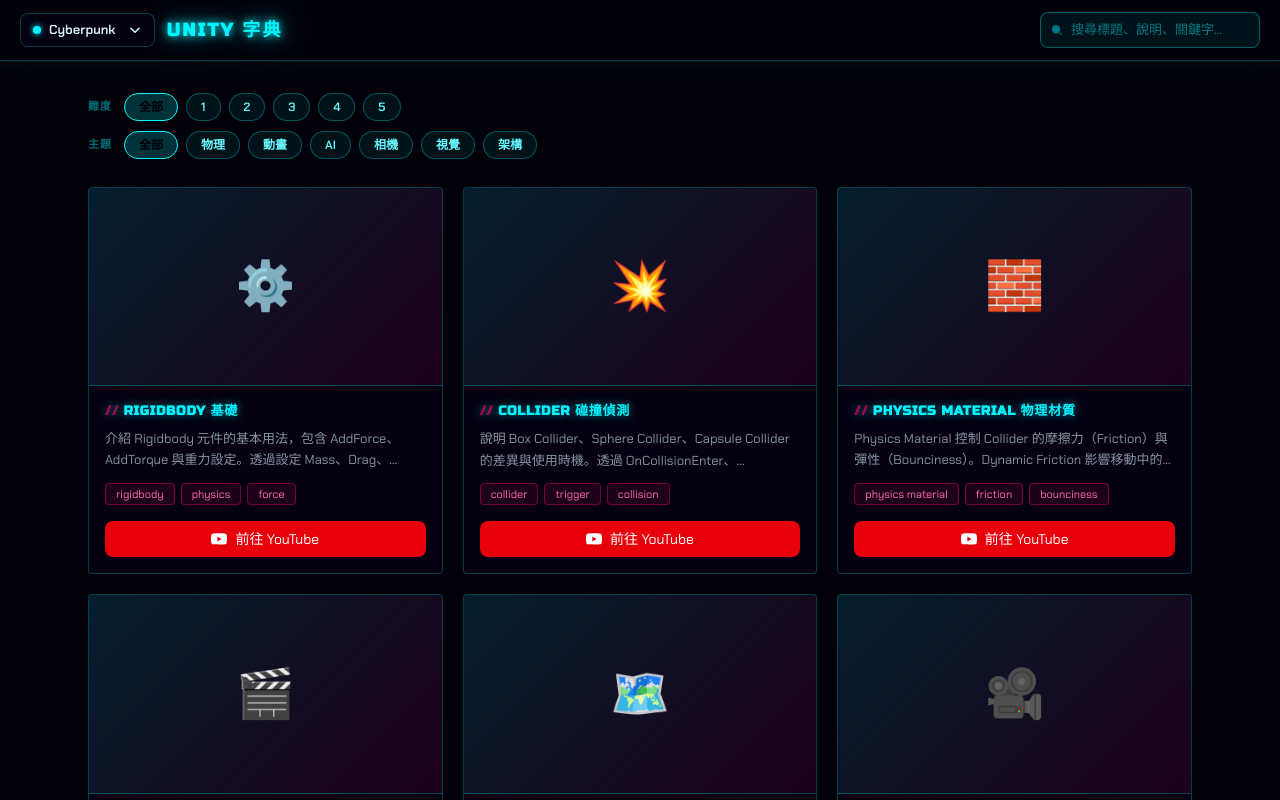
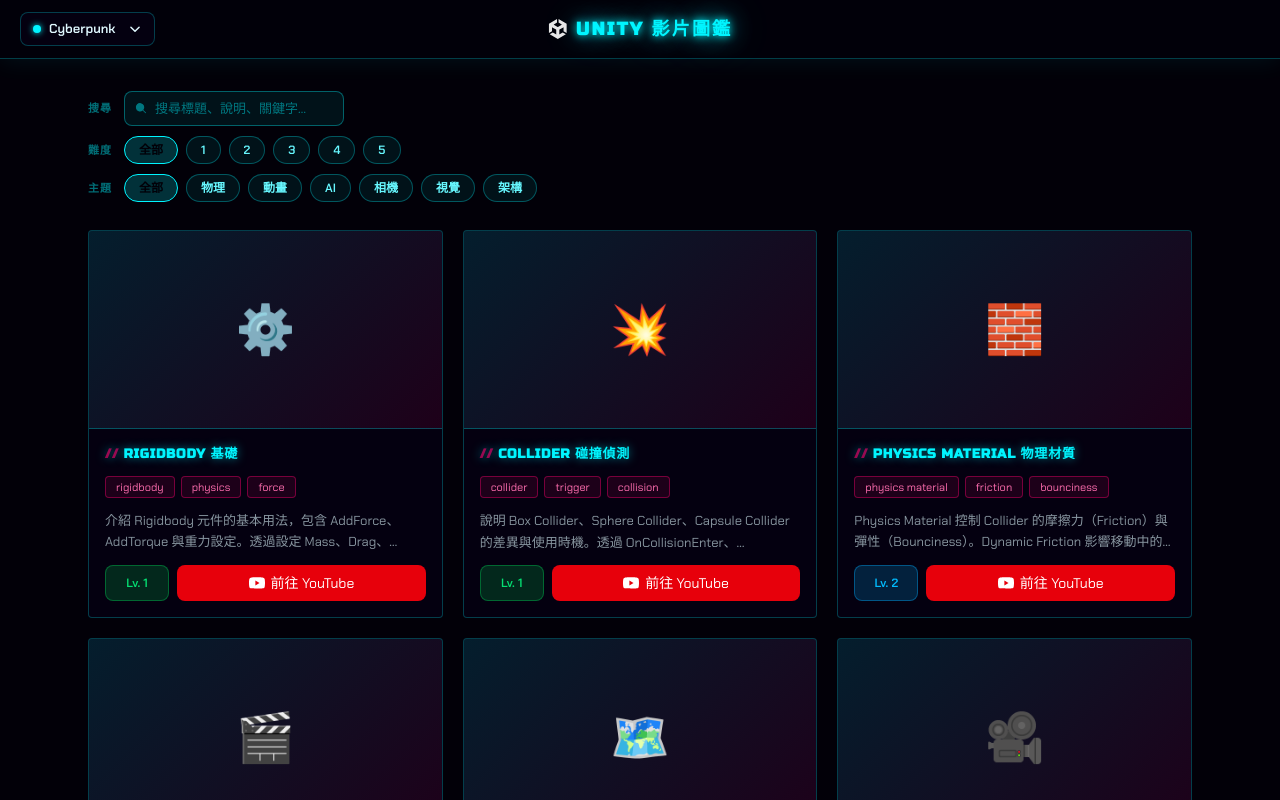
Before and after one commit to HKHorazon/UnityDictionary, a Vue app: page / in a window 1280 px wide. Shown: the top 800 px of the page. Built offline with nearby package versions, Linux system fonts and the light colour scheme.

Commit message:
調整 UI 為行動裝置響應式設計，優化卡片版面與篩選功能

```diff
--- a/index.html
+++ b/index.html
@@ -2,9 +2,9 @@
 <html lang="en">
   <head>
     <meta charset="UTF-8" />
-    <link rel="icon" type="image/svg+xml" href="/favicon.svg" />
+    <link rel="icon" type="image/svg+xml" href="/unity.svg" />
     <meta name="viewport" content="width=device-width, initial-scale=1.0" />
-    <title>Unity 字典</title>
+    <title>Unity 影片圖鑑</title>
     <link rel="preconnect" href="https://fonts.googleapis.com" />
     <link rel="preconnect" href="https://fonts.gstatic.com" crossorigin />
     <link href="https://fonts.googleapis.com/css2?family=Russo+One&family=Chakra+Petch:wght@400;600&family=JetBrains+Mono:wght@400;700&family=IBM+Plex+Sans:wght@400;500;600&family=Press+Start+2P&family=VT323&family=Inter:wght@400;500;600;700&family=Noto+Serif+JP:wght@400;700&family=Noto+Sans+JP:wght@400;500;700&family=Share+Tech+Mono&family=Fira+Code:wght@400;500;700&display=swap" rel="stylesheet" />
--- a/src/App.vue
+++ b/src/App.vue
@@ -1,6 +1,6 @@
 <template>
   <div :data-theme="theme" class="app-root">
-    <header class="app-header px-5 py-3 flex items-center gap-3 flex-wrap">
+    <header class="app-header px-5 py-3 flex items-center gap-3 flex-wrap relative">
 
       <!-- Theme Dropdown -->
       <div class="theme-picker" ref="pickerRef">
@@ -26,20 +26,31 @@
       </div>
 
       <!-- Title -->
-      <h1 class="site-title text-lg font-bold">Unity 字典</h1>
+      <h1 class="site-title text-lg font-bold absolute left-1/2 -translate-x-1/2 flex items-center gap-2">
+        <img :src="unityIcon" class="w-5 h-5 opacity-90" alt="Unity" />
+        Unity 影片圖鑑
+      </h1>
 
-      <!-- Search -->
-      <div class="search-wrap ml-auto">
-        <svg class="search-icon" width="14" height="14" viewBox="0 0 15 15" fill="none">
-          <path d="M10 6.5a3.5 3.5 0 1 1-7 0 3.5 3.5 0 0 1 7 0Zm-.72 3.72a4.5 4.5 0 1 1 .71-.71l2.76 2.75a.5.5 0 1 1-.71.71l-2.76-2.75Z" fill="currentColor"/>
+      <!-- Mobile filter toggle -->
+      <button class="filter-toggle-btn sm:hidden ml-auto" @click="filterOpen = true">
+        <svg width="22" height="22" viewBox="0 0 15 15" fill="none">
+          <path d="M1 3h13M3 7.5h9M5.5 12h4" stroke="currentColor" stroke-width="1.5" stroke-linecap="round"/>
         </svg>
-        <input v-model="query" type="text" class="search-input" placeholder="搜尋標題、說明、關鍵字…" />
-      </div>
+      </button>
     </header>
 
     <main class="relative z-10 max-w-6xl mx-auto px-6 py-8">
       <!-- Filters -->
-      <div class="filter-block">
+      <div class="filter-block hidden sm:flex sm:flex-col">
+        <div class="filter-row">
+          <span class="filter-label">搜尋</span>
+          <div class="search-wrap">
+            <svg class="search-icon" width="14" height="14" viewBox="0 0 15 15" fill="none">
+              <path d="M10 6.5a3.5 3.5 0 1 1-7 0 3.5 3.5 0 0 1 7 0Zm-.72 3.72a4.5 4.5 0 1 1 .71-.71l2.76 2.75a.5.5 0 1 1-.71.71l-2.76-2.75Z" fill="currentColor"/>
+            </svg>
+            <input v-model="query" type="text" class="search-input" placeholder="搜尋標題、說明、關鍵字…" />
+          </div>
+        </div>
         <div class="filter-row">
           <span class="filter-label">難度</span>
           <button
@@ -74,23 +85,29 @@
           <!-- Thumb -->
           <div class="t-thumb" @click="openModal(entry)">
             <img v-if="isUrl(entry.thumb)" :src="entry.thumb" :alt="entry.title" class="w-full h-full object-cover" />
-            <span v-else class="text-5xl select-none">{{ entry.thumb || '🎮' }}</span>
+            <span v-else class="text-3xl sm:text-5xl select-none">{{ entry.thumb || '🎮' }}</span>
             <div class="t-thumb-overlay"><span>詳細資訊</span></div>
           </div>
 
           <!-- Body -->
-          <div class="flex flex-col flex-1 p-4 gap-3">
-            <div>
-              <h2 class="t-card-title font-semibold">{{ entry.title }}</h2>
-              <p class="t-card-desc mt-2 line-clamp-2">{{ entry.description }}</p>
+          <div class="flex flex-col flex-1 px-3 py-2 sm:p-4 gap-1 sm:gap-3 min-w-0">
+            <!-- 行1：標題 -->
+            <h2 class="t-card-title font-semibold text-sm sm:text-base line-clamp-1 sm:line-clamp-none">{{ entry.title }}</h2>
+            <!-- 行2：關鍵字（最多一排，超出顯示 +N） -->
+            <div class="flex flex-nowrap gap-1 sm:gap-1.5 overflow-hidden">
+              <template v-for="(kw, i) in entry.keywords" :key="kw">
+                <button v-if="i < 3" class="t-tag shrink-0" @click="query = kw">{{ kw }}</button>
+              </template>
+              <span v-if="entry.keywords.length > 3" class="t-tag shrink-0 cursor-default">+{{ entry.keywords.length - 3 }}</span>
             </div>
-            <div class="flex flex-wrap gap-1.5">
-              <button v-for="kw in entry.keywords" :key="kw" class="t-tag" @click="query = kw">{{ kw }}</button>
-            </div>
-            <div class="mt-auto pt-1">
+            <!-- 行3：描述 -->
+            <p class="t-card-desc text-xs sm:text-sm line-clamp-2 leading-snug">{{ entry.description }}</p>
+            <!-- 行4：難度 20% + YouTube 80% -->
+            <div class="mt-auto flex gap-2">
+              <span v-if="entry.difficulty" :class="['flex items-center justify-center flex-[2] text-xs rounded-lg font-semibold', difficultyColor[entry.difficulty]]">Lv. {{ entry.difficulty }}</span>
               <a :href="`https://www.youtube.com/watch?v=${entry.youtubeId}`" target="_blank" rel="noopener noreferrer"
-                class="flex items-center justify-center gap-2 w-full py-2 rounded-lg bg-red-600 hover:bg-red-500 text-white text-sm font-medium transition-colors duration-200">
-                <svg class="w-4 h-4 shrink-0" viewBox="0 0 24 24" fill="currentColor">
+                class="flex-[8] flex items-center justify-center gap-1.5 py-1 sm:py-2 rounded-lg bg-red-600 hover:bg-red-500 text-white text-xs sm:text-sm font-medium transition-colors duration-200">
+                <svg class="w-3 h-3 sm:w-4 sm:h-4 shrink-0" viewBox="0 0 24 24" fill="currentColor">
                   <path d="M23.498 6.186a3.016 3.016 0 0 0-2.122-2.136C19.505 3.545 12 3.545 12 3.545s-7.505 0-9.377.505A3.017 3.017 0 0 0 .502 6.186C0 8.07 0 12 0 12s0 3.93.502 5.814a3.016 3.016 0 0 0 2.122 2.136c1.871.505 9.376.505 9.376.505s7.505 0 9.377-.505a3.015 3.015 0 0 0 2.122-2.136C24 15.93 24 12 24 12s0-3.93-.502-5.814zM9.545 15.568V8.432L15.818 12l-6.273 3.568z"/>
                 </svg>
                 前往 YouTube
@@ -101,47 +118,123 @@
       </div>
     </main>
 
+    <!-- Mobile Filter Drawer -->
+    <Teleport to="body">
+      <template v-if="filterOpen">
+        <div class="filter-drawer-backdrop" @click="filterOpen = false"></div>
+        <div :data-theme="theme" class="filter-drawer" @click.stop>
+          <div class="filter-drawer-header">
+            <span class="filter-drawer-title">篩選</span>
+            <button class="filter-drawer-close" @click="filterOpen = false">
+              <svg width="24" height="24" viewBox="0 0 24 24" fill="none" stroke="currentColor" stroke-width="2">
+                <path stroke-linecap="round" stroke-linejoin="round" d="M6 18L18 6M6 6l12 12"/>
+              </svg>
+            </button>
+          </div>
+          <div class="filter-drawer-section">
+            <span class="filter-label">搜尋</span>
+            <div class="search-wrap filter-drawer-search">
+              <svg class="search-icon" width="14" height="14" viewBox="0 0 15 15" fill="none">
+                <path d="M10 6.5a3.5 3.5 0 1 1-7 0 3.5 3.5 0 0 1 7 0Zm-.72 3.72a4.5 4.5 0 1 1 .71-.71l2.76 2.75a.5.5 0 1 1-.71.71l-2.76-2.75Z" fill="currentColor"/>
+              </svg>
+              <input v-model="query" type="text" class="search-input" placeholder="搜尋標題、說明、關鍵字…" />
+            </div>
+          </div>
+          <div class="filter-drawer-section">
+            <span class="filter-label">難度</span>
+            <div class="filter-drawer-chips">
+              <button
+                v-for="d in difficultyOptions" :key="d ?? 'all'"
+                @click="activeDifficulty = d"
+                :class="['chapter-btn', { active: activeDifficulty === d }]"
+              >{{ d === null ? '全部' : d }}</button>
+            </div>
+          </div>
+          <div class="filter-drawer-section">
+            <span class="filter-label">主題</span>
+            <div class="filter-drawer-chips">
+              <button
+                :class="['chapter-btn', { active: activeTopic === null }]"
+                @click="activeTopic = null"
+              >全部</button>
+              <button
+                v-for="t in topicOptions" :key="t"
+                @click="activeTopic = t"
+                :class="['chapter-btn', { active: activeTopic === t }]"
+              >{{ t }}</button>
+            </div>
+          </div>
+        </div>
+      </template>
+    </Teleport>
+
     <!-- Modal -->
     <Teleport to="body">
-      <div v-if="modal" :data-theme="theme" class="fixed inset-0 z-50 flex items-center justify-center p-4" @click.self="closeModal">
-        <div class="absolute inset-0 bg-black/70 backdrop-blur-sm" @click="closeModal"></div>
-        <div class="t-modal-panel relative z-10 w-full max-w-2xl overflow-hidden shadow-2xl">
-          <div class="aspect-video bg-black">
+      <div v-if="modal" :data-theme="theme"
+        class="fixed inset-0 z-50 overflow-y-auto sm:overflow-hidden sm:flex sm:items-center sm:justify-center"
+        @click.self="closeModal">
+        <div class="absolute inset-0 bg-black/85 backdrop-blur-sm" @click="closeModal"></div>
+
+        <div class="t-modal-panel relative z-10 w-full sm:w-[90vw] sm:rounded-2xl overflow-hidden shadow-2xl flex flex-col sm:max-h-[92vh]">
+          <!-- Video -->
+          <div class="aspect-video sm:aspect-auto sm:h-[68vh] bg-black relative shrink-0">
             <iframe :src="`https://www.youtube.com/embed/${modal.youtubeId}`" class="w-full h-full"
               frameborder="0" allow="accelerometer; autoplay; clipboard-write; encrypted-media; gyroscope; picture-in-picture" allowfullscreen></iframe>
           </div>
-          <div class="p-6">
+
+          <!-- Info -->
+          <div class="p-5 sm:p-4 sm:overflow-y-auto">
             <div class="flex items-start justify-between gap-4">
-              <h2 class="t-modal-title text-xl font-bold">{{ modal.title }}</h2>
-              <button @click="closeModal" class="shrink-0 p-1.5 rounded-lg text-gray-500 hover:text-gray-200 hover:bg-white/10 transition-colors cursor-pointer">
-                <svg class="w-5 h-5" viewBox="0 0 24 24" fill="none" stroke="currentColor" stroke-width="2">
+              <div class="flex items-start gap-2 min-w-0">
+                <h2 class="t-modal-title text-xl font-bold">{{ modal.title }}</h2>
+                <span v-if="modal.difficulty" :class="['shrink-0 text-xs px-2 py-0.5 rounded-full font-semibold mt-1', difficultyColor[modal.difficulty]]">Lv. {{ modal.difficulty }}</span>
+              </div>
+              <button @click="closeModal"
+                class="hidden sm:flex shrink-0 items-center gap-1.5 px-3 py-1.5 rounded-lg border-2 border-current t-modal-title text-sm font-semibold hover:opacity-70 transition-opacity cursor-pointer">
+                <svg class="w-4 h-4" viewBox="0 0 24 24" fill="none" stroke="currentColor" stroke-width="2">
                   <path stroke-linecap="round" stroke-linejoin="round" d="M6 18L18 6M6 6l12 12"/>
                 </svg>
+                關閉
               </button>
             </div>
             <p class="t-card-desc mt-3 text-sm leading-relaxed">{{ modal.description }}</p>
             <div class="mt-4 flex flex-wrap gap-2">
               <button v-for="kw in modal.keywords" :key="kw" class="t-tag" @click="query = kw; closeModal()">{{ kw }}</button>
             </div>
-            <div class="mt-5">
+            <div class="mt-5 flex gap-3">
               <a :href="`https://www.youtube.com/watch?v=${modal.youtubeId}`" target="_blank" rel="noopener noreferrer"
-                class="flex items-center justify-center gap-2 w-full py-2.5 rounded-xl bg-red-600 hover:bg-red-500 text-white text-sm font-semibold transition-colors duration-200">
+                class="flex-[7] sm:flex-none sm:w-full flex items-center justify-center gap-2 py-2.5 rounded-xl bg-red-600 hover:bg-red-500 text-white text-sm font-semibold transition-colors duration-200">
                 <svg class="w-4 h-4" viewBox="0 0 24 24" fill="currentColor">
                   <path d="M23.498 6.186a3.016 3.016 0 0 0-2.122-2.136C19.505 3.545 12 3.545 12 3.545s-7.505 0-9.377.505A3.017 3.017 0 0 0 .502 6.186C0 8.07 0 12 0 12s0 3.93.502 5.814a3.016 3.016 0 0 0 2.122 2.136c1.871.505 9.376.505 9.376.505s7.505 0 9.377-.505a3.015 3.015 0 0 0 2.122-2.136C24 15.93 24 12 24 12s0-3.93-.502-5.814zM9.545 15.568V8.432L15.818 12l-6.273 3.568z"/>
                 </svg>
                 前往 YouTube
               </a>
+              <button @click="closeModal"
+                class="sm:hidden flex-[3] flex items-center justify-center gap-1.5 py-2.5 rounded-xl border-2 border-current t-modal-title text-sm font-semibold hover:opacity-70 transition-opacity cursor-pointer">
+                <svg class="w-4 h-4" viewBox="0 0 24 24" fill="none" stroke="currentColor" stroke-width="2">
+                  <path stroke-linecap="round" stroke-linejoin="round" d="M6 18L18 6M6 6l12 12"/>
+                </svg>
+                關閉
+              </button>
             </div>
           </div>
         </div>
       </div>
     </Teleport>
+    <footer class="relative z-10 mt-8 border-t border-white/10 px-6 py-6 text-center text-xs leading-relaxed t-card-desc">
+      <p class="font-medium">弘光科大多遊系 Horazon（張仕明）製作</p>
+      <p class="mt-1 opacity-70">最後更新時間：2026/4/22</p>
+      <p class="mt-2 opacity-60">Unity 可能因版本差異或省略資訊而有錯誤，請見諒，並可寄信至
+        <a href="mailto:horazon@hk.edu.tw" class="underline hover:opacity-100 transition-opacity">horazon@hk.edu.tw</a>
+      </p>
+    </footer>
   </div>
 </template>
 
 <script setup>
 import { ref, computed, onMounted, onUnmounted } from 'vue'
 import entries from './data/entries.json'
+import unityIcon from './unity.svg'
 
 const themes = [
   { id: 'c', label: 'Cyberpunk',        desc: '霓虹紫 × 賽博龐克' },
@@ -159,6 +252,7 @@
 const dropdownOpen = ref(false)
 const pickerRef = ref(null)
 const modal = ref(null)
+const filterOpen = ref(false)
 const query = ref('')
 const activeDifficulty = ref(null)
 const activeTopic = ref(null)
@@ -198,6 +292,14 @@
 function closeModal() { modal.value = null }
 function isUrl(val) { return typeof val === 'string' && (val.startsWith('http') || val.startsWith('/')) }
 
+const difficultyColor = {
+  1: 'bg-green-500/20 text-green-400 border border-green-500/40',
+  2: 'bg-sky-500/20 text-sky-400 border border-sky-500/40',
+  3: 'bg-yellow-500/20 text-yellow-400 border border-yellow-500/40',
+  4: 'bg-orange-500/20 text-orange-400 border border-orange-500/40',
+  5: 'bg-red-500/20 text-red-400 border border-red-500/40',
+}
+
 function onClickOutside(e) {
   if (pickerRef.value && !pickerRef.value.contains(e.target)) dropdownOpen.value = false
 }
--- a/src/data/chapters.json
+++ /dev/null
@@ -1,5 +0,0 @@
-[
-  { "number": 1, "name": "Physics 物理基礎" },
-  { "number": 2, "name": "場景與動畫" },
-  { "number": 3, "name": "架構與視覺" }
-]
--- a/src/style.css
+++ b/src/style.css
@@ -202,7 +202,7 @@
 .app-header {
   background: var(--bg-header);
   border-bottom: 1px solid var(--border);
-  position: relative; z-index: 10;
+  position: relative; z-index: 20;
 }
 [data-theme="c"] .app-header {
   backdrop-filter: blur(8px);
@@ -298,8 +298,58 @@
 [data-theme="e"] .search-input { border-radius: 0; border-width: 2px; font-size: 16px; }
 [data-theme="g"] .search-input { border-radius: 999px; padding-left: 32px; }
 
+/* ── Filter Toggle Button (mobile only) ─────────────────────── */
+.filter-toggle-btn {
+  align-items: center;
+  padding: 7px; border-radius: 8px; cursor: pointer;
+  border: 1px solid var(--border);
+  background: var(--bg-card); color: var(--text-primary);
+  transition: border-color .15s;
+}
+.filter-toggle-btn:hover { border-color: var(--accent); }
+[data-theme="e"] .filter-toggle-btn { border-radius: 0; border-width: 2px; }
+
+/* ── Mobile Filter Drawer ────────────────────────────────────── */
+.filter-drawer-backdrop {
+  position: fixed; inset: 0; background: rgba(0,0,0,0.65);
+  backdrop-filter: blur(3px); z-index: 40;
+}
+.filter-drawer {
+  position: fixed; top: 0; right: 0; bottom: 0; width: 80%;
+  background: var(--bg-header); border-left: 1px solid var(--border);
+  z-index: 50; display: flex; flex-direction: column; gap: 28px;
+  padding: 24px; overflow-y: auto;
+  animation: drawer-in .22s ease-out;
+}
+@keyframes drawer-in {
+  from { transform: translateX(100%); opacity: 0; }
+  to   { transform: translateX(0);    opacity: 1; }
+}
+.filter-drawer-header {
+  display: flex; align-items: center; justify-content: space-between;
+  padding-bottom: 16px; border-bottom: 1px solid var(--border);
+}
+.filter-drawer-title {
+  font-family: var(--font-heading); font-size: 20px; font-weight: 700;
+  color: var(--text-primary);
+}
+.filter-drawer-close {
+  padding: 10px; border-radius: 10px; cursor: pointer; border: none;
+  background: transparent; color: var(--text-secondary);
+  transition: color .15s, background .15s;
+}
+.filter-drawer-close:hover { color: var(--text-primary); background: rgba(255,255,255,.08); }
+.filter-drawer-section { display: flex; flex-direction: column; gap: 12px; }
+.filter-drawer-section .filter-label { font-size: 13px; }
+.filter-drawer-search { width: 100%; }
+.filter-drawer-search .search-input { width: 100%; box-sizing: border-box; font-size: 16px; padding: 10px 14px 10px 34px; }
+.filter-drawer-chips { display: flex; flex-wrap: wrap; gap: 10px; }
+.filter-drawer-chips .chapter-btn { font-size: 14px; padding: 6px 18px; }
+[data-theme="e"] .filter-drawer { border-left-width: 2px; }
+[data-theme="c"] .filter-drawer { backdrop-filter: blur(8px); box-shadow: -4px 0 32px rgba(0,245,255,.1); }
+
 /* ── Filter Block ───────────────────────────────────────────── */
-.filter-block { display: flex; flex-direction: column; gap: 10px; margin-bottom: 28px; }
+.filter-block { flex-direction: column; gap: 10px; margin-bottom: 28px; }
 .filter-row { display: flex; align-items: center; gap: 8px; flex-wrap: wrap; }
 .filter-label {
   font-size: 11px; font-weight: 700; letter-spacing: .08em; text-transform: uppercase;
@@ -688,3 +738,14 @@
 }
 [data-theme="k"] .t-modal-title { color: #22C55E; letter-spacing: .1em; text-transform: uppercase; }
 .dot-k { background: #22C55E; box-shadow: 0 0 6px #22C55E; }
+
+/* ── Mobile Card Layout ─────────────────────────────────────── */
+@media (max-width: 639px) {
+  .t-card { flex-direction: row; align-items: stretch; }
+  .t-thumb {
+    width: 132px; flex-shrink: 0;
+    aspect-ratio: 16/9; align-self: center;
+    margin: 10px; border-radius: 8px;
+    border-bottom: none;
+  }
+}
```
Also changed, not shown: .claude/settings.json (added), src/unity.svg (added), 1 other file (tests, documents, lock files or other folders).
